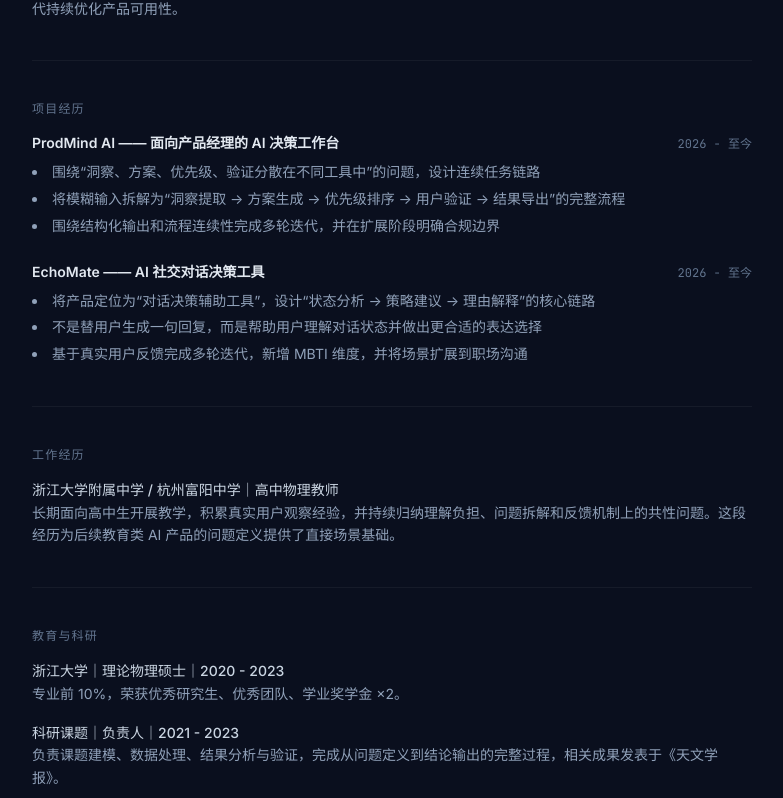
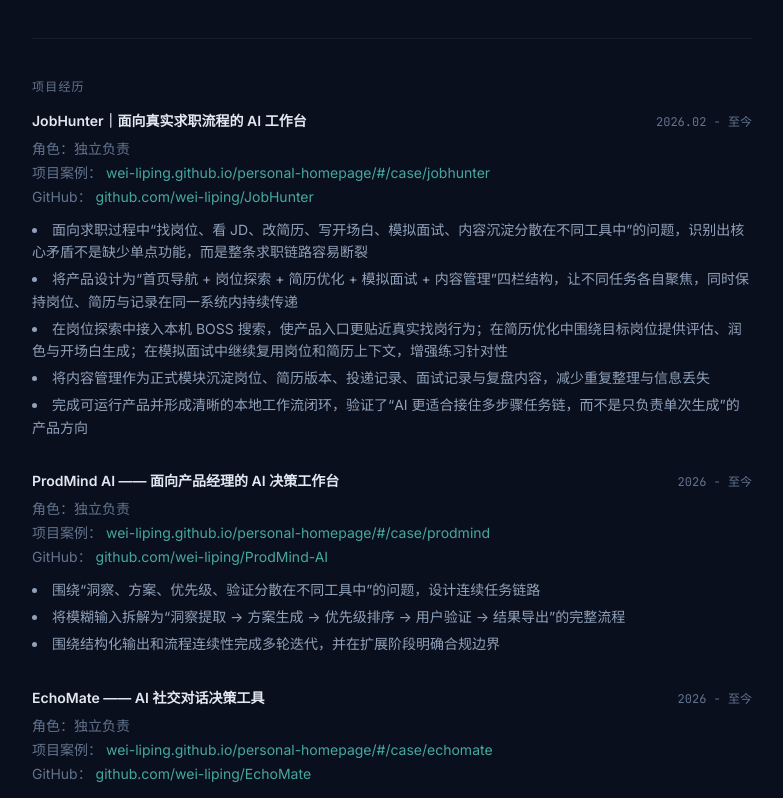
Before and after one commit to wei-liping/personal-homepage, a React (Vite) app: page /#/resume in a window 1280 px wide. Shown: the part 538-1336 px from the top of the page, without its empty margins (248-1031 px from the left). Built offline with nearby package versions, Linux system fonts and the light colour scheme.

Commit message:
refine portfolio copy and update resume

```diff
--- a/src/pages/About.tsx
+++ b/src/pages/About.tsx
@@ -20,14 +20,14 @@
         <div className="space-y-6 text-base text-slate-300 leading-7">
           <p>
             我拥有物理学研究背景和一线教学经验。对我来说，产品思考不是从功能开始，而是从真实用户在具体场景里的卡点开始。
-            在教学实践中，我长期面对学生的理解困难、表达障碍和反馈差异，因此形成了较强的用户观察能力。
+            在教学实践中，我长期面对不同人对同一任务的理解差异、表达差异和反馈差异，因此形成了较强的用户观察能力。
           </p>
           <p>
             物理和科研训练则让我更习惯先拆解问题结构，再验证结论是否成立。
             这让我在做产品时，会自然关注任务链路、判断依据和结果验证，而不是停留在想法层面。
           </p>
           <p>
-            基于这些能力，我围绕 PM 决策辅助、对话决策辅助和学习辅助方向，
+            基于这些能力，我围绕 AI 求职工作台、PM 决策辅助和对话决策辅助方向，
             独立完成多个 AI 产品项目的定义、设计、迭代和上线展示。
             我尤其关注 AI 在真实场景中如何辅助用户判断、推进任务，而不是简单替用户完成一次生成。
           </p>
--- a/src/pages/Landing.tsx
+++ b/src/pages/Landing.tsx
@@ -15,7 +15,7 @@
             <span className="text-accent"> 擅长把真实问题拆成可执行流程</span>
           </p>
           <p className="text-base text-slate-300 max-w-2xl leading-7">
-            具备一线教学经验与独立产品实践，持续围绕教育、决策辅助与效率工具场景设计 AI 产品。
+            具备一线教学经验与独立产品实践，持续围绕决策辅助、效率工具与人机协作场景设计 AI 产品。
             <br />
             更关注用户真实问题、任务链路与人机协作，而不只是单点生成能力。
             <br />
--- a/src/pages/Resume.tsx
+++ b/src/pages/Resume.tsx
@@ -70,8 +70,7 @@
               个人简介
             </h3>
             <p className="text-sm text-slate-400 leading-relaxed">
-              浙江大学物理学硕士，具备一线高中教学经验，持续围绕教育、决策辅助与效率工具场景开展
-              AI 产品实践。擅长从真实用户问题中提炼需求，将复杂任务拆解为连续流程，设计“分析、判断、执行、反馈”的产品链路，并通过多轮迭代持续优化产品可用性。
+              浙江大学物理学硕士，具备一线教学经验与独立产品实践。擅长从真实用户问题中提炼需求，将复杂任务拆解为连续流程，设计“分析、判断、执行、反馈”的产品链路，并通过多轮迭代持续优化产品可用性。
             </p>
           </section>
 
@@ -83,13 +82,79 @@
               项目经历
             </h3>
 
-            <div className="space-y-6">
+            <div className="space-y-8">
               <div>
-                <div className="flex items-baseline justify-between mb-2">
+                <div className="flex items-baseline justify-between mb-2 gap-4">
+                  <h4 className="text-sm font-semibold text-slate-200">
+                    JobHunter｜面向真实求职流程的 AI 工作台
+                  </h4>
+                  <span className="text-xs text-slate-500 font-mono shrink-0">2026.02 - 至今</span>
+                </div>
+                <div className="space-y-1 text-sm text-slate-500 mb-3">
+                  <p>角色：独立负责</p>
+                  <p>
+                    项目案例：{' '}
+                    <a
+                      href="https://wei-liping.github.io/personal-homepage/#/case/jobhunter"
+                      target="_blank"
+                      rel="noopener noreferrer"
+                      className="text-accent/70 hover:text-accent transition-colors"
+                    >
+                      wei-liping.github.io/personal-homepage/#/case/jobhunter
+                    </a>
+                  </p>
+                  <p>
+                    GitHub：{' '}
+                    <a
+                      href="https://github.com/wei-liping/JobHunter"
+                      target="_blank"
+                      rel="noopener noreferrer"
+                      className="text-accent/70 hover:text-accent transition-colors"
+                    >
+                      github.com/wei-liping/JobHunter
+                    </a>
+                  </p>
+                </div>
+                <ul className="list-disc list-inside space-y-1 text-sm text-slate-400 leading-relaxed">
+                  <li>面向求职过程中“找岗位、看 JD、改简历、写开场白、模拟面试、内容沉淀分散在不同工具中”的问题，识别出核心矛盾不是缺少单点功能，而是整条求职链路容易断裂</li>
+                  <li>将产品设计为“首页导航 + 岗位探索 + 简历优化 + 模拟面试 + 内容管理”四栏结构，让不同任务各自聚焦，同时保持岗位、简历与记录在同一系统内持续传递</li>
+                  <li>在岗位探索中接入本机 BOSS 搜索，使产品入口更贴近真实找岗行为；在简历优化中围绕目标岗位提供评估、润色与开场白生成；在模拟面试中继续复用岗位和简历上下文，增强练习针对性</li>
+                  <li>将内容管理作为正式模块沉淀岗位、简历版本、投递记录、面试记录与复盘内容，减少重复整理与信息丢失</li>
+                  <li>完成可运行产品并形成清晰的本地工作流闭环，验证了“AI 更适合接住多步骤任务链，而不是只负责单次生成”的产品方向</li>
+                </ul>
+              </div>
+
+              <div>
+                <div className="flex items-baseline justify-between mb-2 gap-4">
                   <h4 className="text-sm font-semibold text-slate-200">
                     ProdMind AI —— 面向产品经理的 AI 决策工作台
                   </h4>
-                  <span className="text-xs text-slate-500 font-mono">2026 - 至今</span>
+                  <span className="text-xs text-slate-500 font-mono shrink-0">2026 - 至今</span>
+                </div>
+                <div className="space-y-1 text-sm text-slate-500 mb-3">
+                  <p>角色：独立负责</p>
+                  <p>
+                    项目案例：{' '}
+                    <a
+                      href="https://wei-liping.github.io/personal-homepage/#/case/prodmind"
+                      target="_blank"
+                      rel="noopener noreferrer"
+                      className="text-accent/70 hover:text-accent transition-colors"
+                    >
+                      wei-liping.github.io/personal-homepage/#/case/prodmind
+                    </a>
+                  </p>
+                  <p>
+                    GitHub：{' '}
+                    <a
+                      href="https://github.com/wei-liping/ProdMind-AI"
+                      target="_blank"
+                      rel="noopener noreferrer"
+                      className="text-accent/70 hover:text-accent transition-colors"
+                    >
+                      github.com/wei-liping/ProdMind-AI
+                    </a>
+                  </p>
                 </div>
                 <ul className="list-disc list-inside space-y-1 text-sm text-slate-400 leading-relaxed">
                   <li>围绕“洞察、方案、优先级、验证分散在不同工具中”的问题，设计连续任务链路</li>
@@ -99,11 +164,36 @@
               </div>
 
               <div>
-                <div className="flex items-baseline justify-between mb-2">
+                <div className="flex items-baseline justify-between mb-2 gap-4">
                   <h4 className="text-sm font-semibold text-slate-200">
                     EchoMate —— AI 社交对话决策工具
                   </h4>
-                  <span className="text-xs text-slate-500 font-mono">2026 - 至今</span>
+                  <span className="text-xs text-slate-500 font-mono shrink-0">2026 - 至今</span>
+                </div>
+                <div className="space-y-1 text-sm text-slate-500 mb-3">
+                  <p>角色：独立负责</p>
+                  <p>
+                    项目案例：{' '}
+                    <a
+                      href="https://wei-liping.github.io/personal-homepage/#/case/echomate"
+                      target="_blank"
+                      rel="noopener noreferrer"
+                      className="text-accent/70 hover:text-accent transition-colors"
+                    >
+                      wei-liping.github.io/personal-homepage/#/case/echomate
+                    </a>
+                  </p>
+                  <p>
+                    GitHub：{' '}
+                    <a
+                      href="https://github.com/wei-liping/EchoMate"
+                      target="_blank"
+                      rel="noopener noreferrer"
+                      className="text-accent/70 hover:text-accent transition-colors"
+                    >
+                      github.com/wei-liping/EchoMate
+                    </a>
+                  </p>
                 </div>
                 <ul className="list-disc list-inside space-y-1 text-sm text-slate-400 leading-relaxed">
                   <li>将产品定位为“对话决策辅助工具”，设计“状态分析 → 策略建议 → 理由解释”的核心链路</li>
@@ -127,8 +217,7 @@
                   浙江大学附属中学 / 杭州富阳中学｜高中物理教师
                 </p>
                 <p>
-                  长期面向高中生开展教学，积累真实用户观察经验，并持续归纳理解负担、问题拆解和反馈机制上的共性问题。这段经历为后续教育类
-                  AI 产品的问题定义提供了直接场景基础。
+                  长期处在高密度反馈环境中，持续观察不同人面对复杂任务时的理解负担、问题拆解方式和反馈差异。这段经历也让我更重视真实用户场景中的行为差异，而不是只停留在抽象需求层面。
                 </p>
               </div>
             </div>
```
Also changed, not shown: 1 other file (tests, documents, lock files or other folders).
